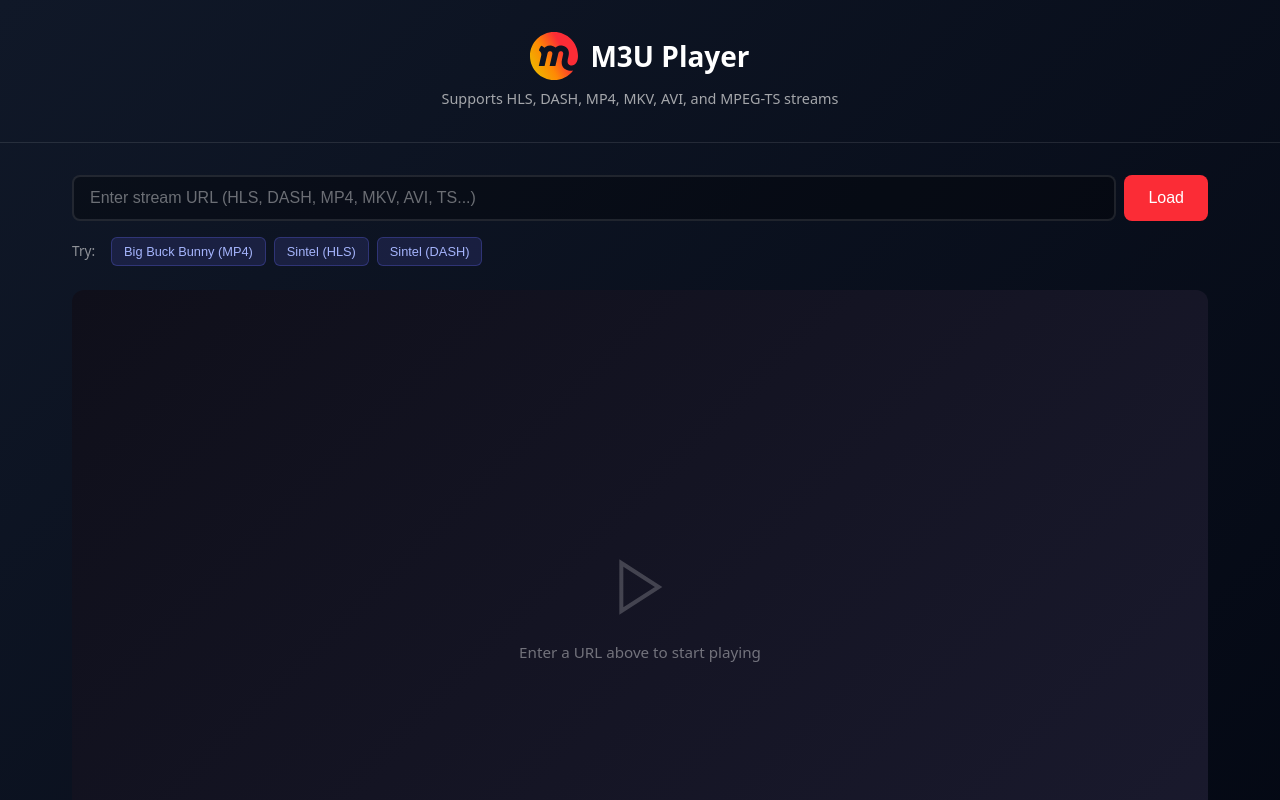
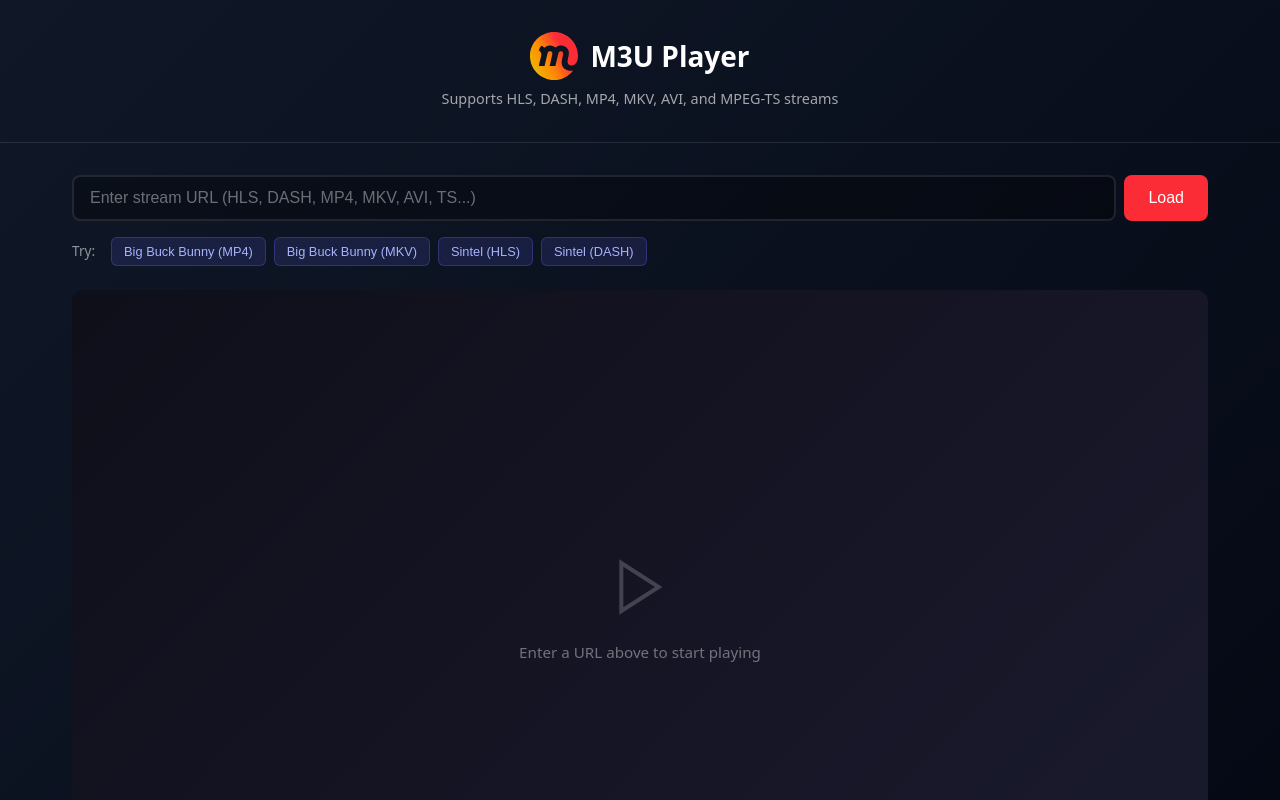
Before and after one commit to sparkison/m3u-player, a React (Vite) app: page / in a window 1280 px wide. Shown: the top 800 px of the page. Built offline with nearby package versions, Linux system fonts and the light colour scheme; what shaka-player would draw is missing.

Commit message:
chore: Add MKV demo

```diff
--- a/src/App.jsx
+++ b/src/App.jsx
@@ -17,6 +17,11 @@ const SAMPLE_URLS = [
     label: 'Big Buck Bunny (MP4)',
     url: 'https://commondatastorage.googleapis.com/gtv-videos-bucket/sample/BigBuckBunny.mp4',
     type: 'mp4',
+  },
+  {
+    label: 'Big Buck Bunny (MKV)',
+    url: 'https://test-videos.co.uk/vids/bigbuckbunny/mkv/1080/Big_Buck_Bunny_1080_10s_30MB.mkv',
+    type: 'mkv',
   },
   {
     label: 'Sintel (HLS)',
```
